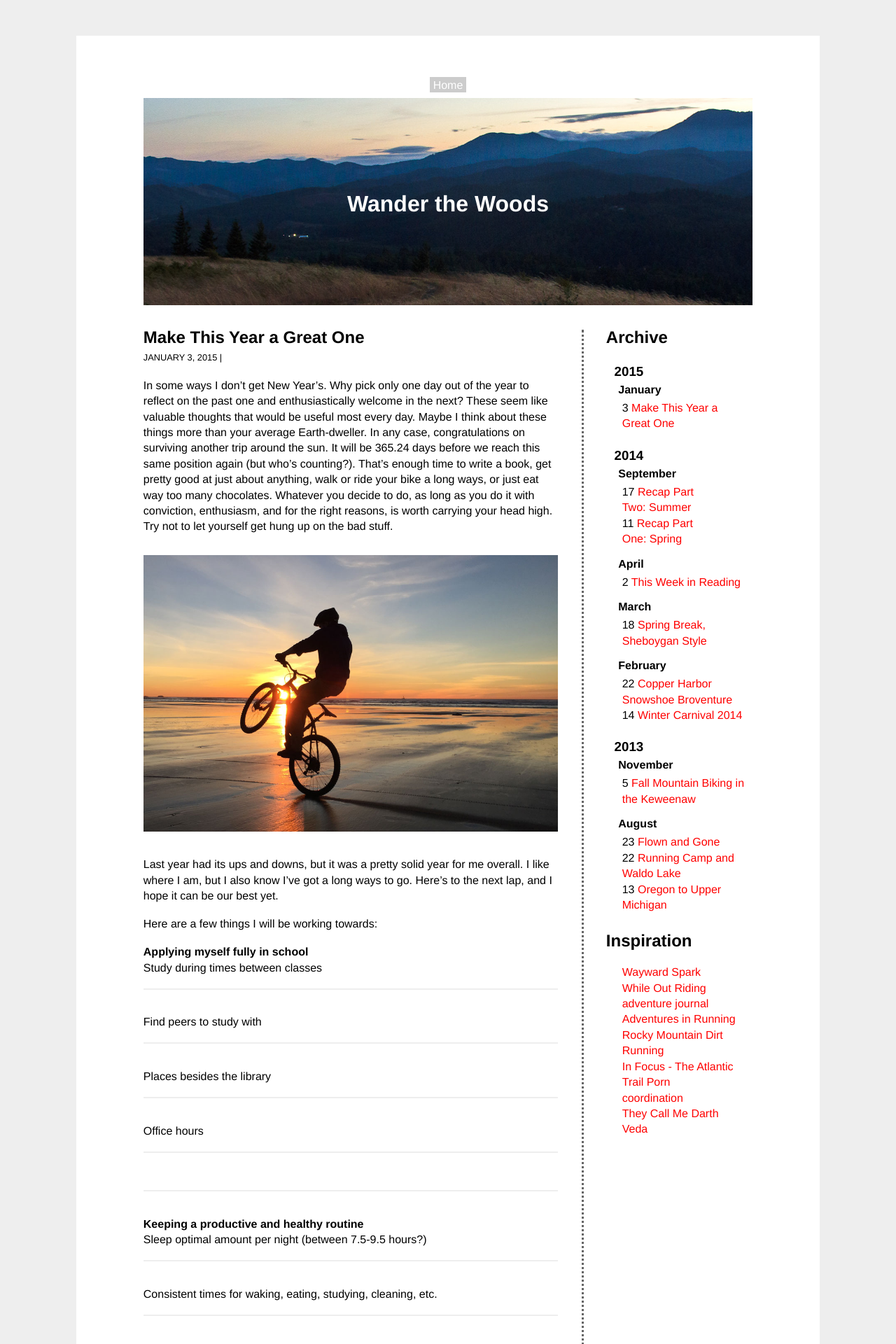
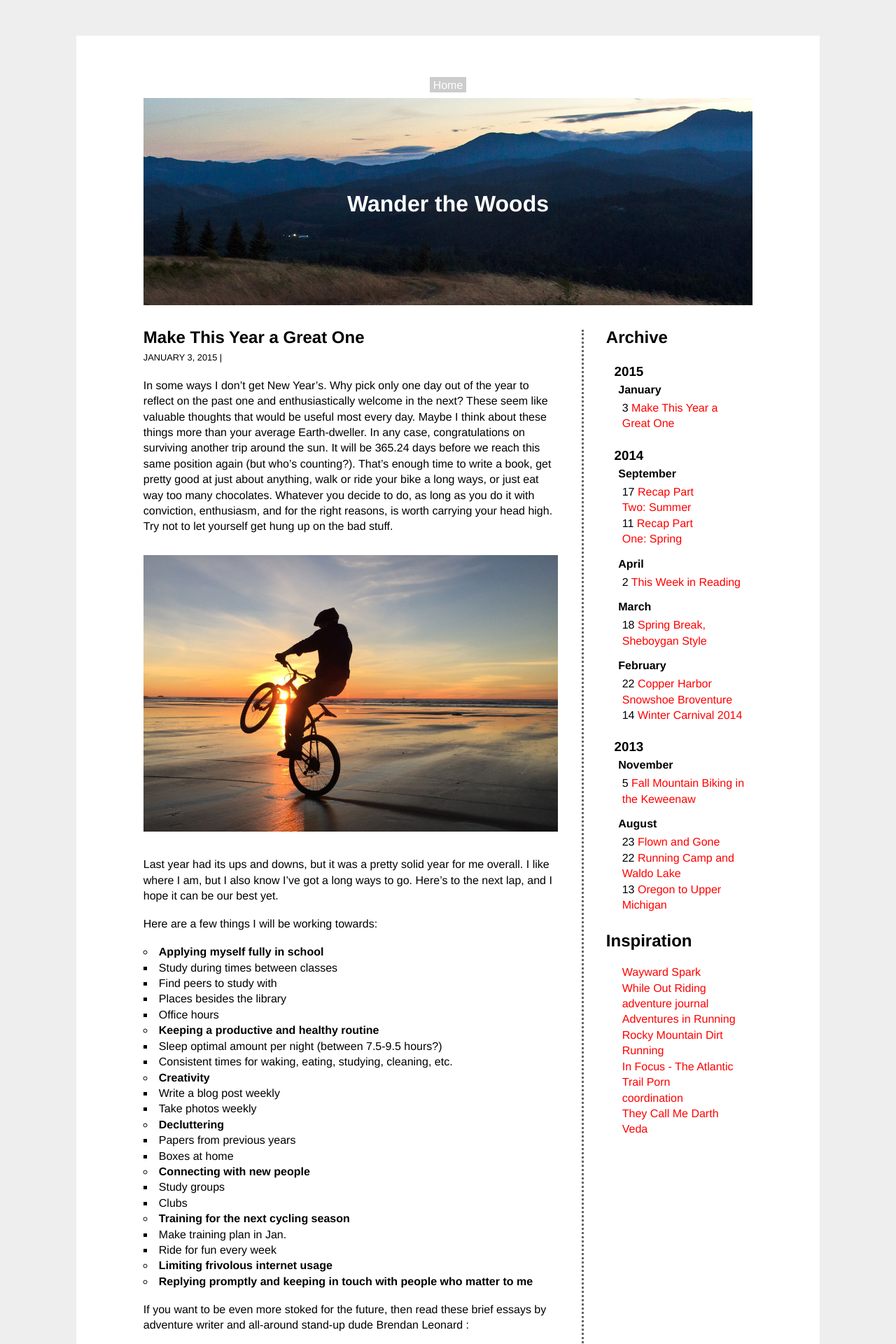
Before and after one commit to eoisaacs/eoisaacs.github.io, a Jekyll site: the page built from _posts/2015-01-03-make-this-year-a-great-one.md, in a window 1280 px wide. Shown: the top 1920 px of the page at 70% size. Built offline with Jekyll 4.4.1, drawn with Linux system fonts in a browser that asks for light colours; Markdown is read by kramdown in place of the engine named in the settings; comment, search, counter and statistics services are not loaded.

Commit message:
css tweaks

```diff
--- a/_posts/2015-01-03-make-this-year-a-great-one.md
+++ b/_posts/2015-01-03-make-this-year-a-great-one.md
@@ -36,5 +36,5 @@ Here are a few things I will be working towards:
 
 If you want to be even more stoked for the future, then read these brief essays by adventure writer and all-around stand-up dude Brendan Leonard :
 
-<a href="http://semi-rad.com/2011/12/make-2012-the-year-of-maximum-enthusiasm/" target= "_blank">Make 2012 The Year Of Maximum Enthusiasm</a>
-<a href="http://semi-rad.com/2013/01/make-plans-not-resolutions/" target= "_blank">Make Plans, Not Resolutions</a>
+-	<a href="http://semi-rad.com/2011/12/make-2012-the-year-of-maximum-enthusiasm/" target= "_blank">Make 2012 The Year Of Maximum Enthusiasm</a>
+-	<a href="http://semi-rad.com/2013/01/make-plans-not-resolutions/" target= "_blank">Make Plans, Not Resolutions</a>
--- a/css/main.css
+++ b/css/main.css
@@ -3,7 +3,7 @@
 * {
   margin: 0;
   padding: 0;
-  list-style:none;
+  list-style: none;
 }
 
 a {
@@ -44,6 +44,8 @@ body, html {
   color:#000;
   background:#eee;
 }
+
+
 
 #main {
   width:68%;
@@ -130,10 +132,18 @@ body, html {
   color:#000;
 }
 
-.post li {
+.post {
   padding-bottom: 3%;
   margin-bottom: 6%;
   border-bottom: 2px solid #eee;
+}
+
+.post ul li {
+  list-style:circle inside none;
+}
+
+.post ul li ul li {
+  list-style-type: square;
 }
 
 .end-post {
```
Also changed, not shown: 2 other files.
